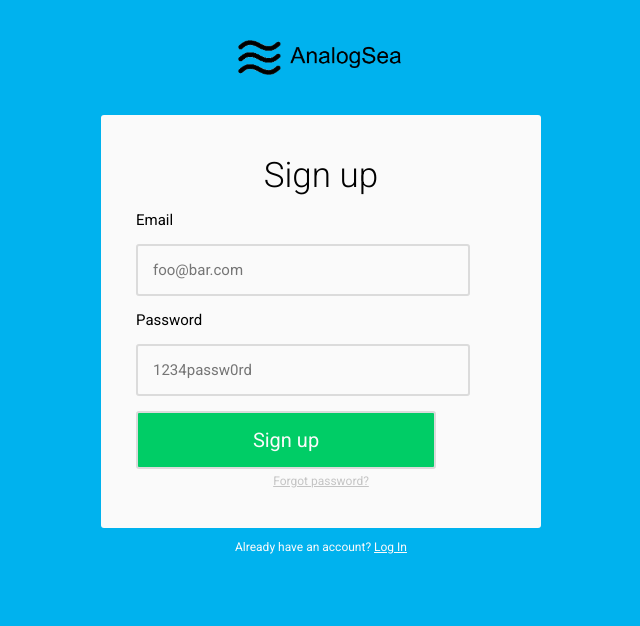
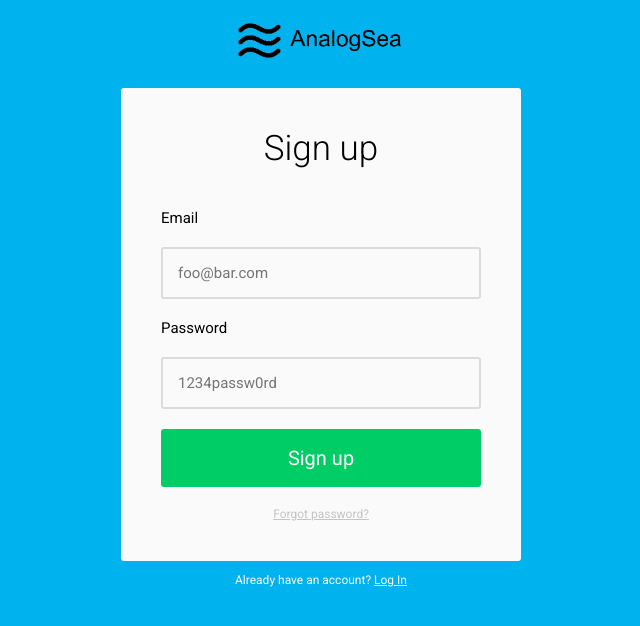
Before and after one commit to alfaraday/analogsea, a plain HTML site: page index.html in a window 1280 px wide. Shown: the whole page, without its empty margins (319-959 px from the left). Drawn offline with Linux system fonts and the light colour scheme.

Commit message:
fixed layout

```diff
--- a/index.html
+++ b/index.html
@@ -11,7 +11,7 @@
 		<img class="logo" src="logo.png">
 	</header>
 	<form class="sign-up" action="/signup/" method="post">
-		<legend>Sign up</legend>
+		<h1>Sign up</h1>
 		<label for="email">Email</label>
 		<input type="email" name="email" id="email" placeholder="foo@bar.com" required>
 		<label for="password">Password</label>
--- a/style.css
+++ b/style.css
@@ -3,50 +3,53 @@
 	font-family: 'Roboto', sans-serif;
 }
 
-.logo {
-	height: 35px;
-	display: block;
-	margin-right: auto;
-	margin-left: auto;
-	margin-top: 40px;
+body {
+	padding-top: 15px;
 }
 
-form, legend, input, label, .forgot {
+.logo {
+	display: block;
+    height: 35px;
+    width: auto;
+    margin: 0 auto 30px;
+}
+
+form, h1, input, label, .forgot {
 	background-color: #FAFAFA;
 }
 
 form {
 	width: 400px;
-	padding: 40px 20px 40px 20px;
-	margin-top: 40px;
-	display: block;
+	padding: 40px;
+	margin-top: 10px;
 	margin-right: auto;
 	margin-left: auto;
 	border-radius: 3px;
+	box-sizing: border-box;
 }
 
-legend {
+h1 {
 	text-align: center;
 	font-weight: lighter;
 	font-size: 35px;
 	padding: 0;
-	margin: 0;
+	margin: 0 0 40px 0;
 }
 
 label, input, button, .forgot {
 	display: block;
 }
 
-label, input, button {
-	margin-top: 15px;
-	margin-left: 15px;
+input, button {
+	margin: 20px 0;
 }
 
 input, button {
-	width: 300px;
+	width: 320px;
 	border: 2px solid #DBDBDB;
 	border-radius: 3px;
 	padding: 15px;
+	box-sizing: border-box;
 }
 
 input, label {
@@ -57,6 +60,7 @@ button {
 	background-color: #00CD66;
 	color: #FAFAFA;
 	font-size: 20px;
+	border: 2px solid #00CD66;
 }
 
 .forgot {
```
